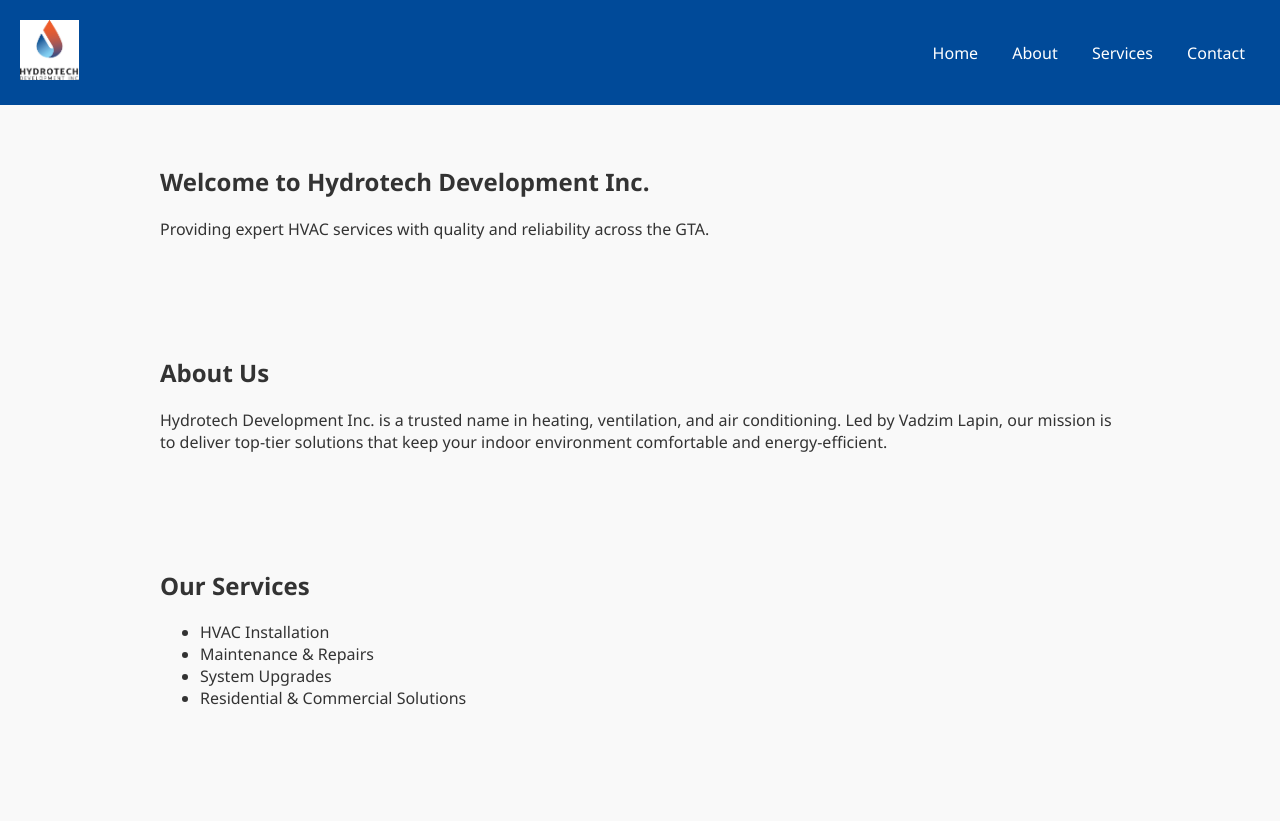
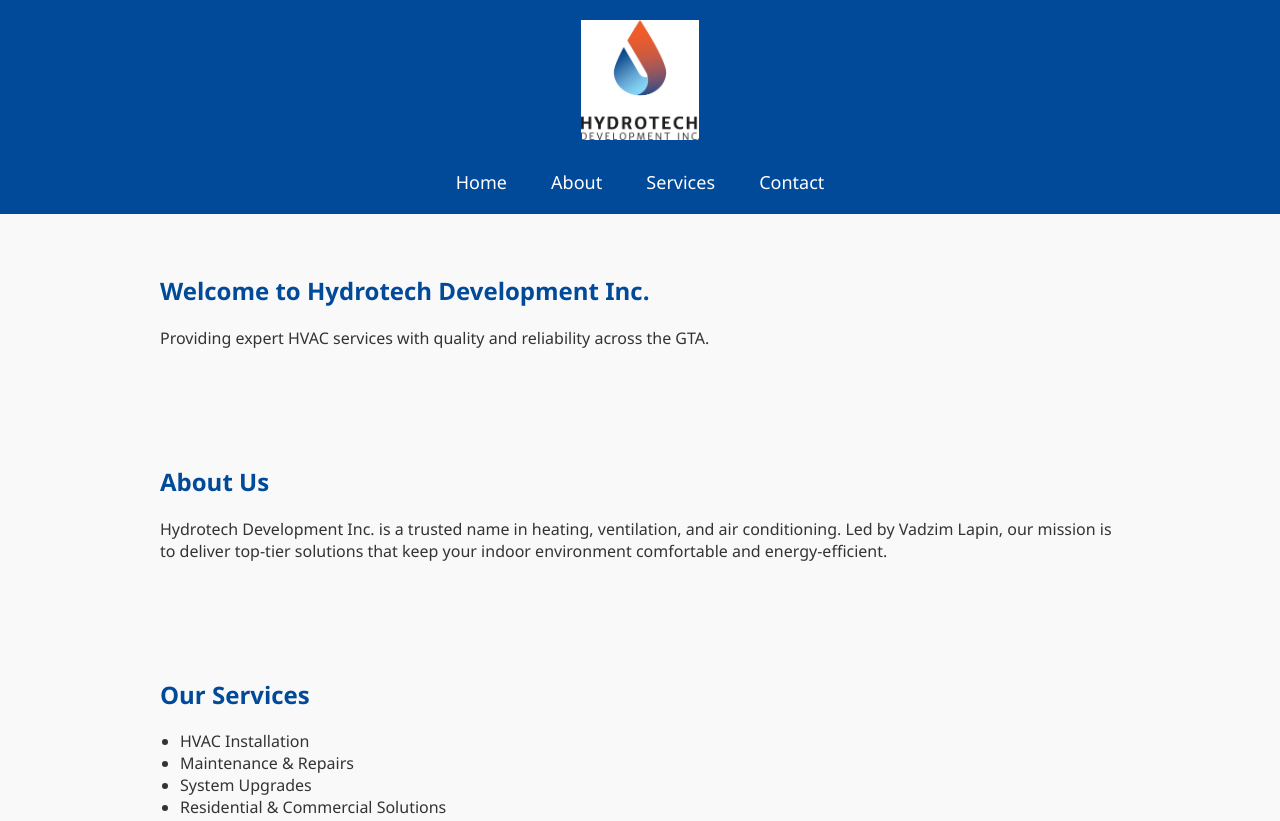
Before and after one commit to hydrotechdevelopment/hydrotech-website, a plain HTML site: page index.html in a window 1280 px wide. Shown: the top 821 px of the page. Drawn offline with Linux system fonts and the light colour scheme.

Commit message:
Update index.html

```diff
--- a/index.html
+++ b/index.html
@@ -21,22 +21,23 @@
       background: #004a99;
       color: white;
       padding: 20px;
-    }
-
-    header div {
-      display: flex;
-      align-items: center;
-      justify-content: space-between;
+      text-align: center;
     }
 
     header img {
-      height: 60px;
+      height: 120px;
+      margin-bottom: 10px;
+    }
+
+    nav {
+      margin-top: 15px;
     }
 
     nav a {
       color: white;
-      margin: 0 15px;
+      margin: 0 20px;
       text-decoration: none;
+      font-size: 18px;
       font-weight: 500;
     }
 
@@ -50,11 +51,20 @@
       margin: auto;
     }
 
+    h1, h2 {
+      color: #004a99;
+    }
+
+    ul {
+      padding-left: 20px;
+    }
+
     footer {
       background: #004a99;
       color: white;
       text-align: center;
       padding: 15px 10px;
+      margin-top: 40px;
     }
 
     input, textarea, button {
@@ -80,7 +90,6 @@
 <body>
 
   <header>
-    <div>
     <a href="index.html">
       <img src="logo.jpeg" alt="Hydrotech Development Inc. Logo">
     </a>
@@ -90,7 +99,6 @@
       <a href="#services">Services</a>
       <a href="#contact">Contact</a>
     </nav>
-    </div>
   </header>
 
   <section id="home">
```
Lines whose indentation alone changed are shown as unchanged.
